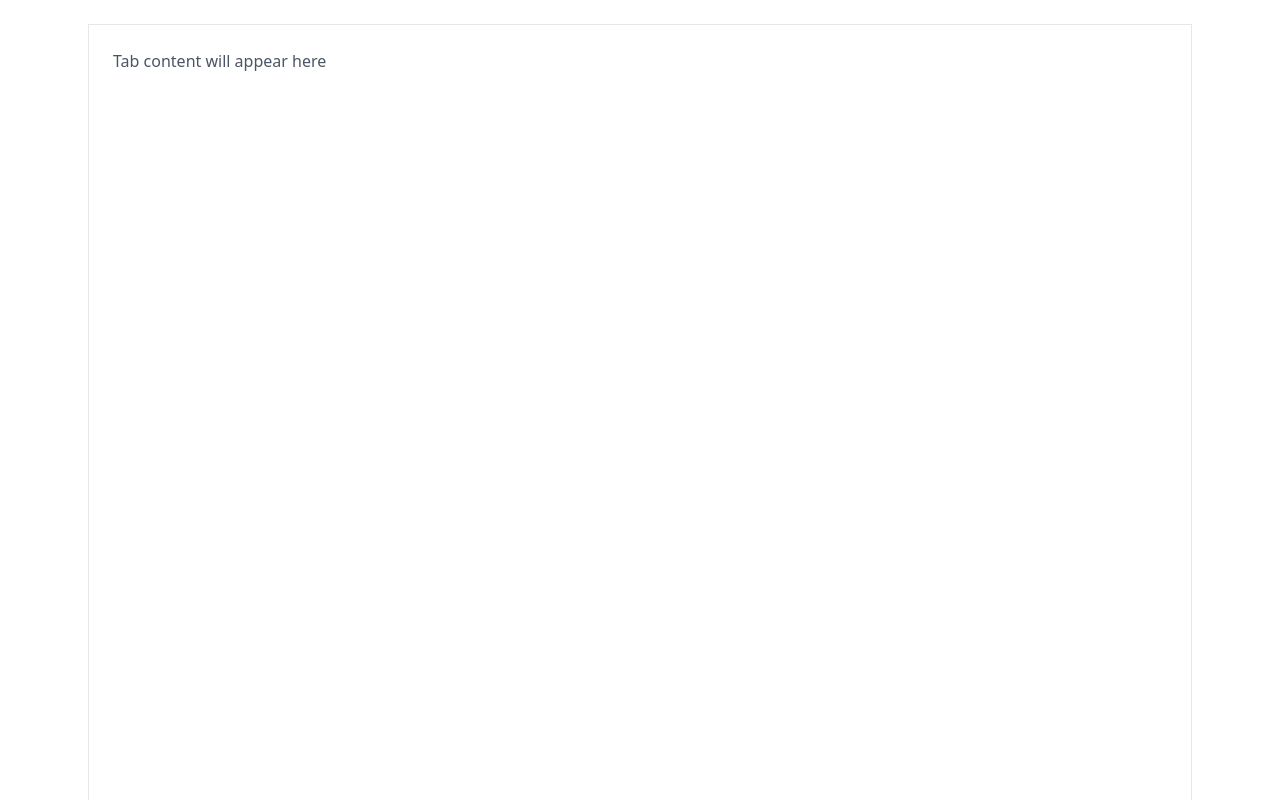
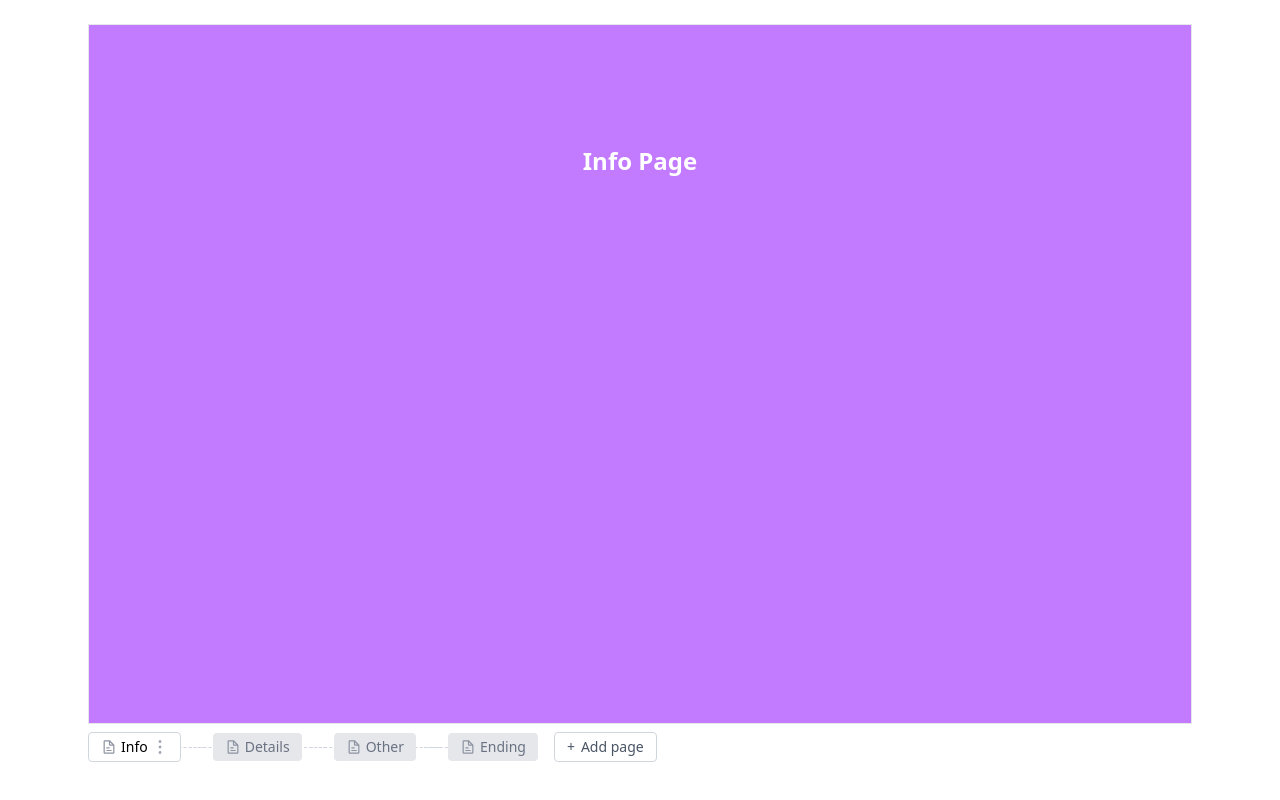
Before and after one commit to teddy-mczieuwa/fillout-app, a Next.js app: page / in a window 1280 px wide. Shown: the top 800 px of the page. Built offline with nearby package versions, Linux system fonts and the light colour scheme.

Commit message:
added pages

```diff
--- a/src/app/page.tsx
+++ b/src/app/page.tsx
@@ -1,13 +1,39 @@
+"use client";
+
+import { useState } from "react";
 import TabSystem from "@/components/TabSystem";
+import { InfoPage, DetailsPage, OtherPage, EndingPage } from "@/components/TabPages";
 
 export default function Home() {
+  const [activeTab, setActiveTab] = useState<string>("1"); // Default to first tab
+
+  const handleTabChange = (tabId: string) => {
+    setActiveTab(tabId);
+  };
+
+  // Render the appropriate content based on active tab
+  const renderTabContent = () => {
+    switch (activeTab) {
+      case "1":
+        return <InfoPage />;
+      case "2":
+        return <DetailsPage />;
+      case "3":
+        return <OtherPage />;
+      case "4":
+        return <EndingPage />;
+      default:
+        return <InfoPage />;
+    }
+  };
+
   return (
     <div className="max-w-6xl mx-auto p-6">
       <main>
-        <div className="p-6 border border-gray-200 min-h-[900px]">
-          <p className="text-gray-600">Tab content will appear here</p>
+        <div className="border border-gray-200 bg-purple-400 min-h-[700px]">
+          {renderTabContent()}
         </div>
-        <TabSystem />
+        <TabSystem onTabChange={handleTabChange} />
 
       </main>
     </div>
--- /dev/null
+++ b/src/components/TabPages/DetailsPage.tsx
@@ -0,0 +1,11 @@
+import React from 'react';
+
+const DetailsPage: React.FC = () => {
+  return (
+    <div className="p-6 flex justify-center items-center">
+    <p className="text-2xl font-bold text-white mt-24">Details Page</p>
+   </div>
+  );
+};
+
+export default DetailsPage;
--- /dev/null
+++ b/src/components/TabPages/EndingPage.tsx
@@ -0,0 +1,11 @@
+import React from 'react';
+
+const EndingPage: React.FC = () => {
+  return (
+    <div className="p-6 flex justify-center items-center">
+     <p className="text-2xl font-bold text-white mt-24">Ending Page</p>
+    </div>
+  );
+};
+
+export default EndingPage;
--- /dev/null
+++ b/src/components/TabPages/InfoPage.tsx
@@ -0,0 +1,11 @@
+import React from 'react';
+
+const InfoPage: React.FC = () => {
+  return (
+    <div className="p-6 flex justify-center items-center">
+    <p className="text-2xl font-bold text-white mt-24">Info Page</p>
+   </div>
+  );
+};
+
+export default InfoPage;
--- /dev/null
+++ b/src/components/TabPages/OtherPage.tsx
@@ -0,0 +1,11 @@
+import React from 'react';
+
+const OtherPage: React.FC = () => {
+  return (
+    <div className="p-6 flex justify-center items-center">
+    <p className="text-2xl font-bold text-white mt-24">Other Page</p>
+   </div>
+  );
+};
+
+export default OtherPage;
--- /dev/null
+++ b/src/components/TabPages/index.ts
@@ -0,0 +1,4 @@
+export { default as InfoPage } from './InfoPage';
+export { default as DetailsPage } from './DetailsPage';
+export { default as OtherPage } from './OtherPage';
+export { default as EndingPage } from './EndingPage';
--- a/src/components/TabSystem.tsx
+++ b/src/components/TabSystem.tsx
@@ -16,9 +16,10 @@ interface Tab {
 
 interface TabSystemProps {
   initialTabs?: Tab[];
+  onTabChange?: (tabId: string) => void;
 }
 
-const TabSystem: React.FC<TabSystemProps> = ({ initialTabs = [] }) => {
+const TabSystem: React.FC<TabSystemProps> = ({ initialTabs = [], onTabChange }) => {
   const [tabs, setTabs] = useState<Tab[]>(initialTabs.length > 0 ? initialTabs : [
     { id: '1', title: 'Info', isActive: true, isDefault: true, isHovered: false, isFocused: false, icon: '/info.svg' },
     { id: '2', title: 'Details', isDefault: false, isHovered: false, isFocused: false, icon: '/file.svg' },
@@ -138,6 +139,11 @@ const TabSystem: React.FC<TabSystemProps> = ({ initialTabs = [] }) => {
       ...tab,
       isActive: tab.id === tabId
     })));
+
+    // Notify parent component about tab change
+    if (onTabChange) {
+      onTabChange(tabId);
+    }
   };
 
   const handleIconClick = (e: React.MouseEvent, tabId: string) => {
@@ -250,10 +256,11 @@ const TabSystem: React.FC<TabSystemProps> = ({ initialTabs = [] }) => {
         {tabs.map((tab, index) => (
           <React.Fragment key={tab.id}>
             {/* Tab */}
-            <div
-              className={`px-3 py-1 cursor-pointer select-none transition-colors flex items-center border border-gray-300 z-10 bg-gray-300 rounded text-sm ${
+            <div tabIndex={0}
+              className={`px-3 py-1 cursor-pointer select-none transition-colors flex focus:outline-red-200
+                items-center z-10 bg-gray-200 hover:bg-gray-300 rounded text-sm ${
                 tab.isActive
-                ? 'text-black font-medium bg-white'
+                ? 'text-black font-medium bg-white border border-gray-300'
                 : 'text-gray-500 hover:text-gray-700'
               } ${draggedTab && draggedTab.id === tab.id ? 'opacity-0' : ''}`}
               draggable
@@ -290,7 +297,7 @@ const TabSystem: React.FC<TabSystemProps> = ({ initialTabs = [] }) => {
                 <div className="border-b border-dashed border-gray-300 w-4 mx-2"></div>
                 {showAddButton === index && (
                   <button
-                    className="absolute w-5 h-5 rounded-full bg-gray-100 text-gray-600 border border-gray-300 flex items-center justify-center cursor-pointer text-base hover:bg-gray-200"
+                    className="absolute w-4 h-4 rounded-full bg-gray-100 text-gray-600 border border-gray-300 flex items-center justify-center cursor-pointer text-base hover:bg-white"
                     onClick={() => handleAddTab(index + 1)}
                   >
                     +
@@ -319,7 +326,7 @@ const TabSystem: React.FC<TabSystemProps> = ({ initialTabs = [] }) => {
 
         {/* Add page button */}
         <div className="ml-4 flex items-center">
-          <button className="px-3 py-1 text-gray-600 border border-gray-300 rounded flex items-center gap-1.5 text-sm hover:bg-gray-50 bg-white"
+          <button className="focus:outline-red-200 px-3 py-1 text-gray-600 border border-gray-300 rounded flex items-center gap-1.5 text-sm hover:bg-gray-50 bg-white"
           onClick={() => handleAddTab(tabs.length)}
           >
             <span className="text-sm font-medium">+</span> Add page
```
